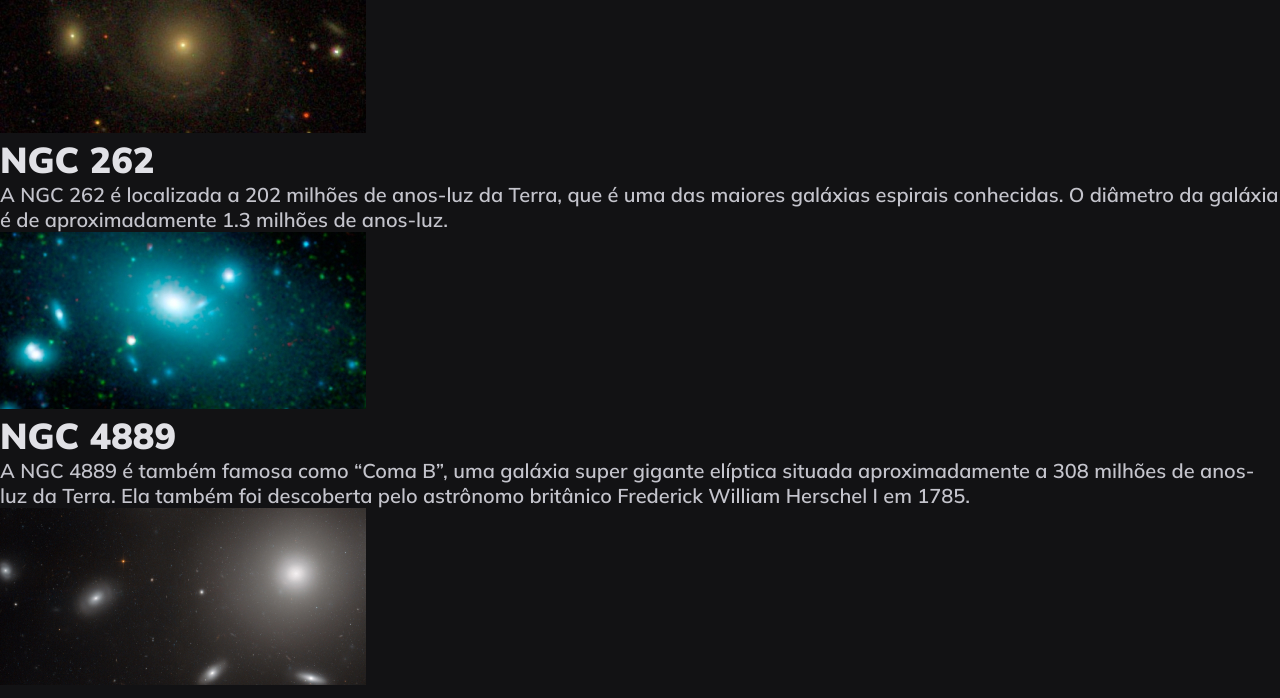
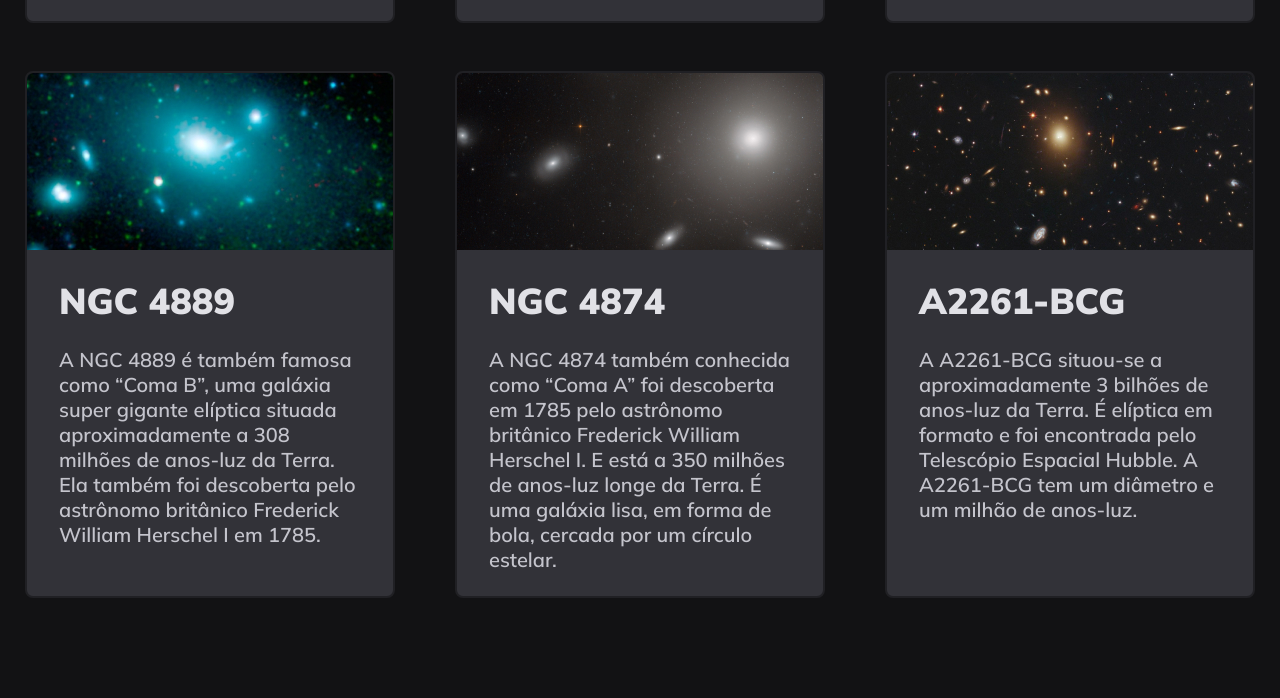
Before and after one commit to gustavonunesbispo/galaxies-project, a plain HTML site: page index.html in a window 1280 px wide. Shown: the part 706-1404 px from the top of the page. Drawn offline with Linux system fonts and the light colour scheme.

Commit message:
set style to page

```diff
--- a/css/style.css
+++ b/css/style.css
@@ -9,6 +9,10 @@
 
 body {
   background: #121214;
+  display: grid;
+  justify-content: center;
+  padding: 72px 104px 114px;
+
 }
 
 header h1 {
@@ -23,6 +27,22 @@ header p {
   font-size: 32px;
   font-weight: 600;
   line-height: normal;
+
+  margin-top: 8px;
+}
+
+main {
+  margin-top: 62px;
+  display: grid;
+  grid-template-columns: repeat(3, 370px);
+  gap: 48px 60px;
+}
+
+.card {
+  background: #323238;
+  border-radius: 8px;
+  border: 2px solid #202024;
+  overflow: hidden;
 }
 
 main h2 {
@@ -30,6 +50,7 @@ main h2 {
   font-size: 36px;
   font-weight: 900;
   line-height: normal;
+  margin: 24px 32px 0;
 }
 
 main p {
@@ -37,4 +58,5 @@ main p {
   font-size: 20px;
   font-weight: 600;
   line-height: normal;
+  margin: 24px 32px 24px;
 }
```
